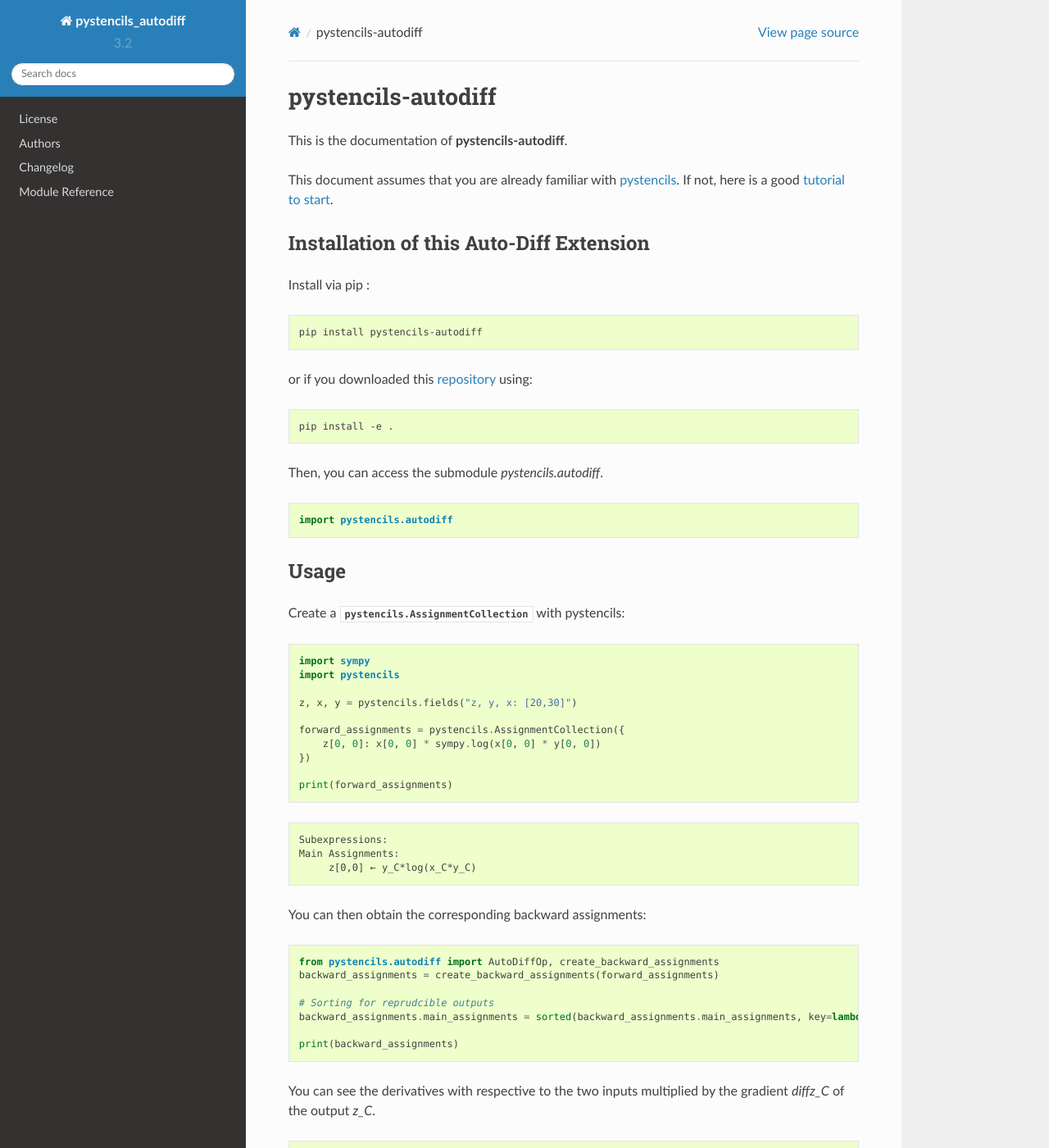
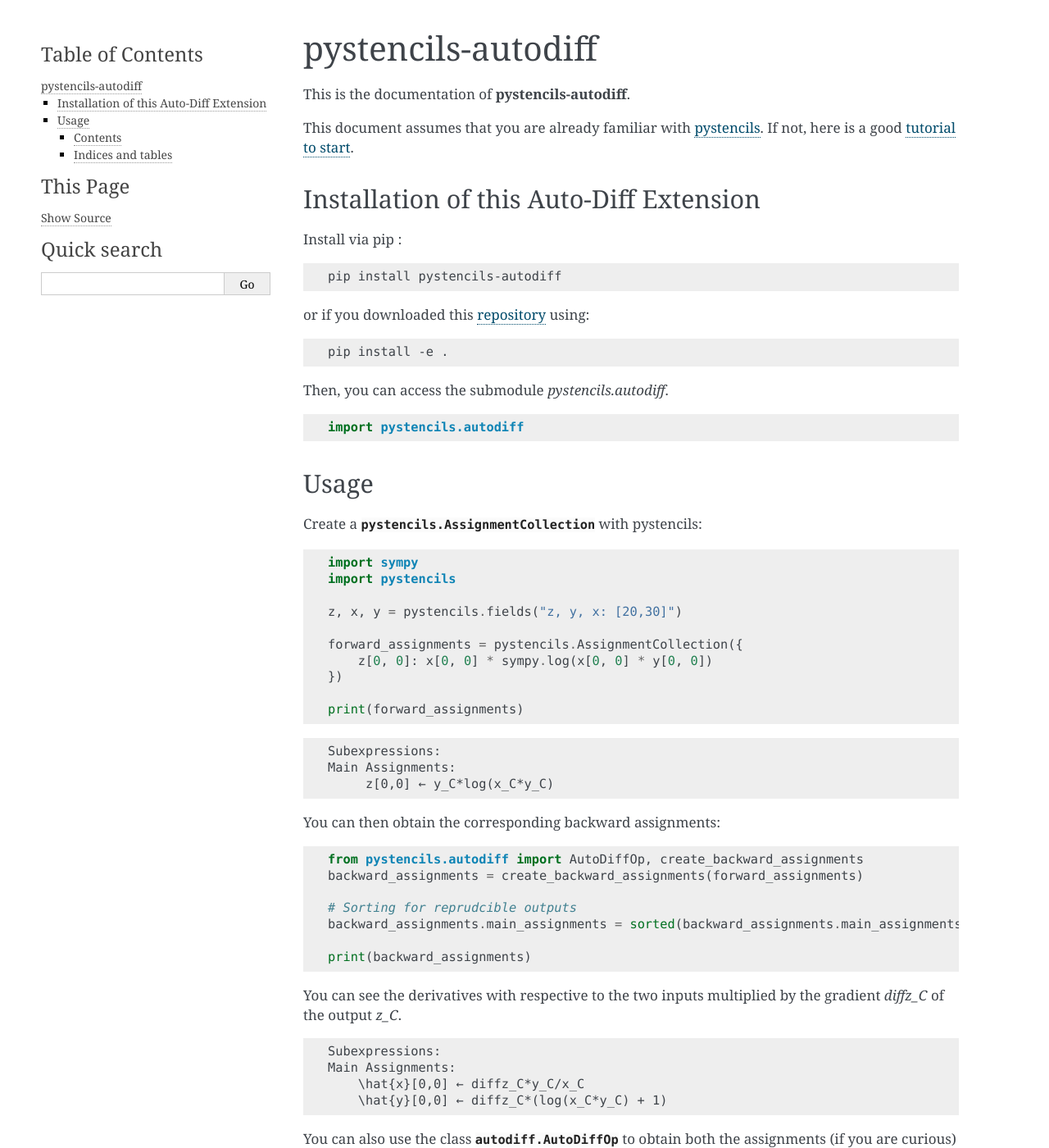
Before and after one commit to theHamsta/pystencils_autodiff, a Sphinx documentation site: the page built from docs/index.rst, in a window 1280 px wide and 1400 px high. Shown: the whole window at 82% size. Built offline with Sphinx 7.4.7, drawn with Linux system fonts in a browser that asks for light colours; the version number is read from the project's files by our own code; some of the changed text lies outside the part shown.

Commit message:
Revert change of doc theme

```diff
--- a/docs/conf.py
+++ b/docs/conf.py
@@ -140,8 +140,8 @@ pygments_style = 'sphinx'
 
 # The theme to use for HTML and HTML Help pages.  See the documentation for
 # a list of builtin themes.
-# html_theme = 'alabaster'
-html_theme = 'sphinx_rtd_theme' #official readthedocs theme used also by Martin
+html_theme = 'alabaster'
+# html_theme = 'sphinx_rtd_theme'  # official readthedocs theme used also by Martin
 
 # Theme options are theme-specific and customize the look and feel of a theme
 # further.  For a list of options available for each theme, see the
```
